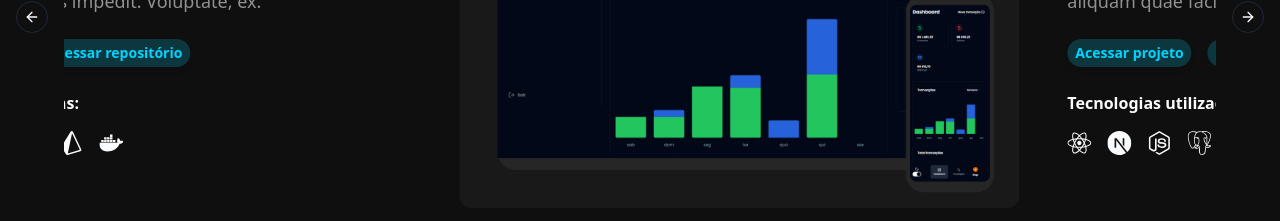
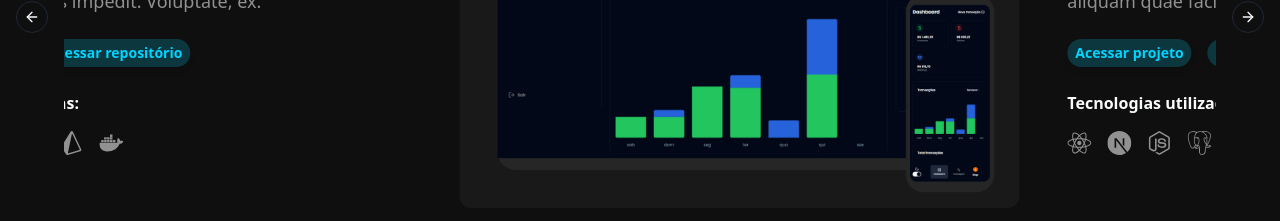
Before and after one commit to diogofernandoj/portfolio, a React (Vite) app: page / in a window 1280 px wide. Shown: the part 2540-2761 px from the top of the page. Built offline with nearby package versions, Linux system fonts and the light colour scheme; a web font is replaced by a local one.

Commit message:
style: change tech icons color

```diff
--- a/src/projects/components/ProjectItem.tsx
+++ b/src/projects/components/ProjectItem.tsx
@@ -45,7 +45,7 @@ const ProjectItem = ({ project }: ProjectItemProps) => {
           <h3 className="font-semibold">Tecnologias utilizadas:</h3>
           <div className="flex items-center gap-4 text-2xl">
             {project.techs.map((TechIcon, index) => (
-              <TechIcon key={index} />
+              <TechIcon key={index} className="text-muted" />
             ))}
           </div>
         </div>
```
